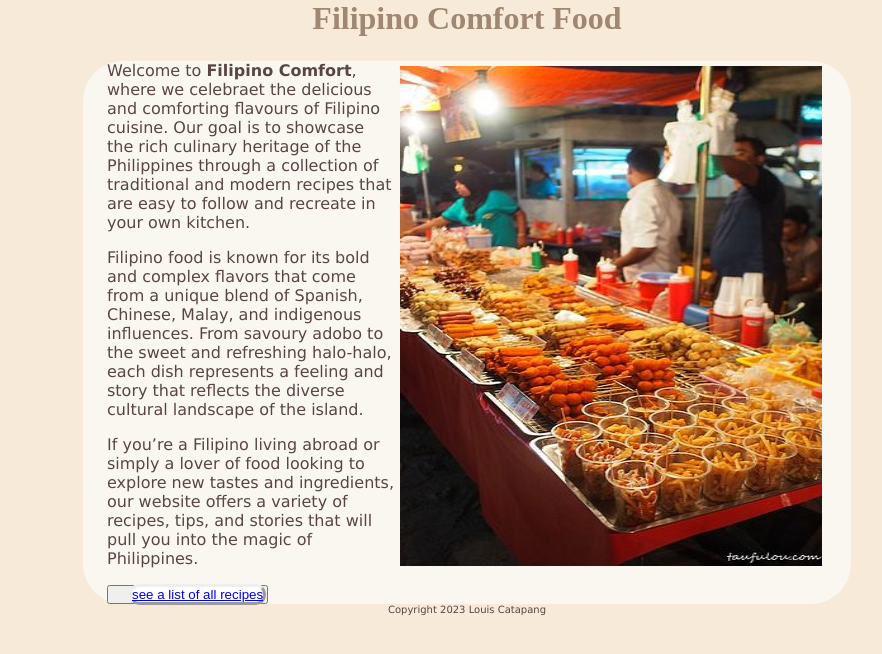
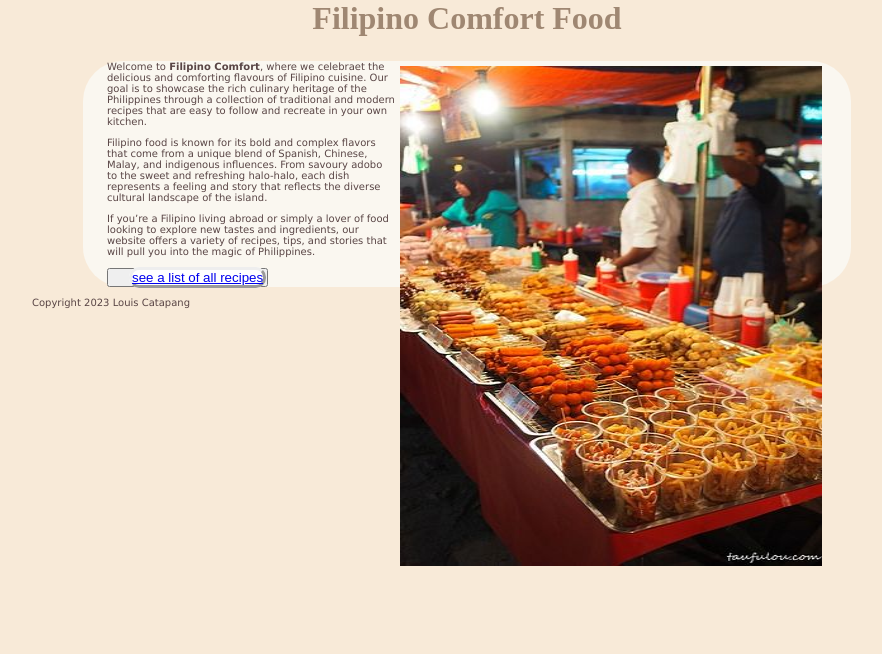
Before and after one commit to Loohwis/Recipe1, a Jekyll site: the page built from home/index.md, in a window 1280 px wide. Shown: the top 654 px of the page, without its empty margins (173-1055 px from the left). Built offline with Jekyll 4.4.1, drawn with Linux system fonts in a browser that asks for light colours.

Commit message:
Update recipes.css

```diff
--- a/styles/recipes.css
+++ b/styles/recipes.css
@@ -47,6 +47,8 @@ h1,h2 {
 p {
   color: #594545;
   margin-bottom: 1em;
+  margin-top: 1em;
+  font-size: 10px;
 }
 
 main {
```
